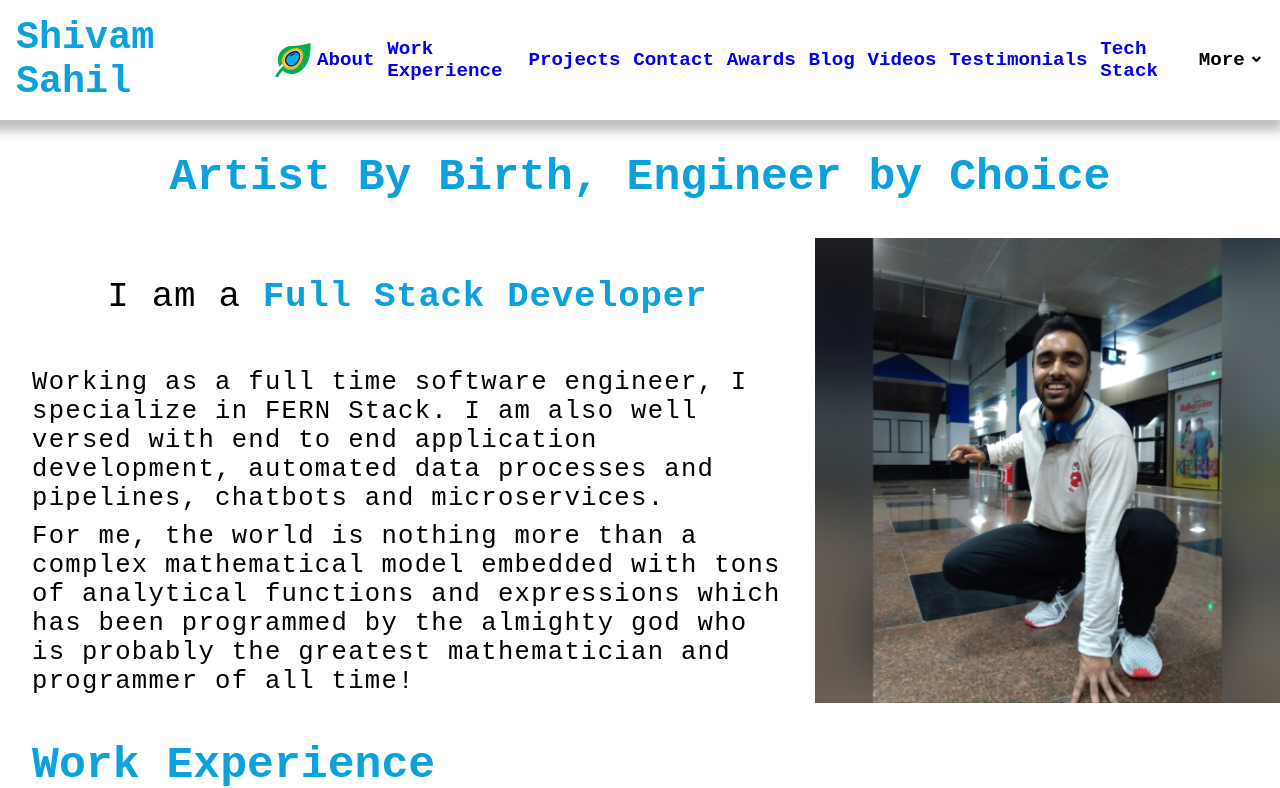
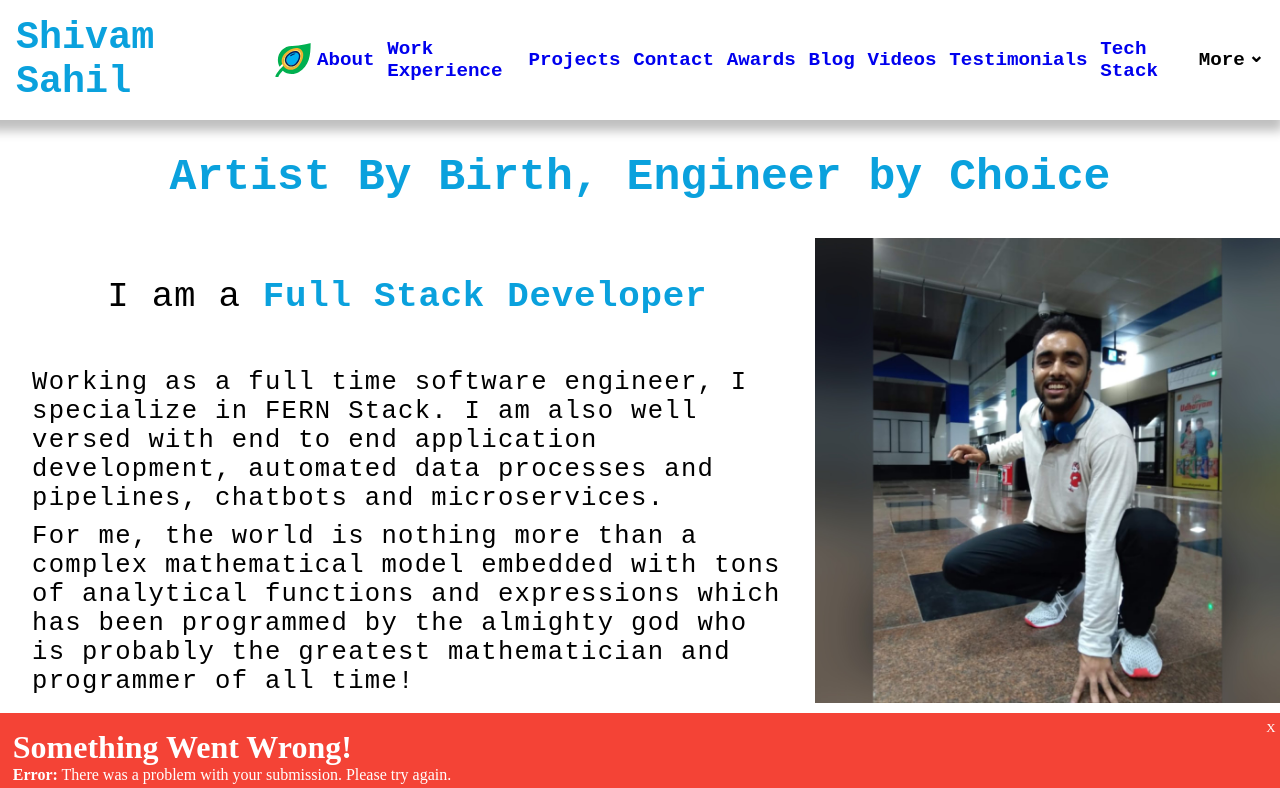
Before and after one commit to sedhha/next-js-pf-v2, a Next.js app: page / in a window 1280 px wide. Shown: the top 788 px of the page. Built offline with nearby package versions, Linux system fonts and the light colour scheme.

Commit message:
Popup design

```diff
--- a/components/BaseWrapper/index.tsx
+++ b/components/BaseWrapper/index.tsx
@@ -2,6 +2,7 @@ import { useAppDispatch } from '@/redux/hooks';
 import { updateRevisitor } from '@/slices/navigation.slice';
 import React from 'react';
 import Head from 'next/head';
+import Popup from '@/v2/common/Popup';
 type Props = {
 	Component: JSX.Element;
 };
@@ -30,6 +31,7 @@ export default function BaseComponent({ Component }: Props) {
 				<meta name="viewport" content="width=device-width, initial-scale=1.0" />
 			</Head>
 			<Component.type {...Component.props} />
+			<Popup />
 		</React.Fragment>
 	);
 }
--- /dev/null
+++ b/components/v2/common/Popup/Popup.module.css
@@ -0,0 +1,41 @@
+.alert {
+	padding: 2vh 1vw;
+	background-color: var(--error-red);
+	color: white;
+	width: 100%;
+    display: flex;
+    flex-direction: column;
+    position: fixed;
+    bottom: 0;
+}
+.alert > h2 {
+    position: absolute;
+    top: 0;
+    right: 0;
+    translate: -50% 50%;
+    font-size: 1vw;
+    font-weight: 200;
+    text-align: end;
+}
+
+.alert > h1 {
+    color: white;
+}
+
+.ErrorMessage {
+	display: flex;
+	justify-content: space-between;
+	align-items: center;
+}
+
+.Icon {
+    color: white;
+    font-weight: 100;
+    font-size: 1vw;
+}
+.Toolbar {
+    width: 100%;
+    display: flex;
+    justify-content: flex-end;
+    border: 2px solid white;
+}
--- /dev/null
+++ b/components/v2/common/Popup/index.tsx
@@ -0,0 +1,23 @@
+import React from 'react';
+import classes from './Popup.module.css';
+import Icon, { icons } from '@/v2/common/Icons';
+
+const popUpData = {
+	type: 'error',
+	title: 'Oops, something went wrong',
+	description: 'Something went wrong'
+};
+
+const Popup = () => (
+	<div className={classes.alert}>
+		<h2 className={classes.Icon}>X</h2>
+		<h1>Something Went Wrong!</h1>
+		<div className={classes.ErrorMessage}>
+			<p>
+				<strong>Error:</strong> There was a problem with your submission. Please try
+				again.
+			</p>
+		</div>
+	</div>
+);
+export default Popup;
--- a/styles/global.css
+++ b/styles/global.css
@@ -14,6 +14,7 @@
 	--light-yellow: rgba(237, 226, 32, 0.961);
 	--light-gray: #e5e5e5;
 	--blue-card-designation-text-color: var(--orange);
+	--error-red: #f44336;
 
 
 	/* Shadows */
```
